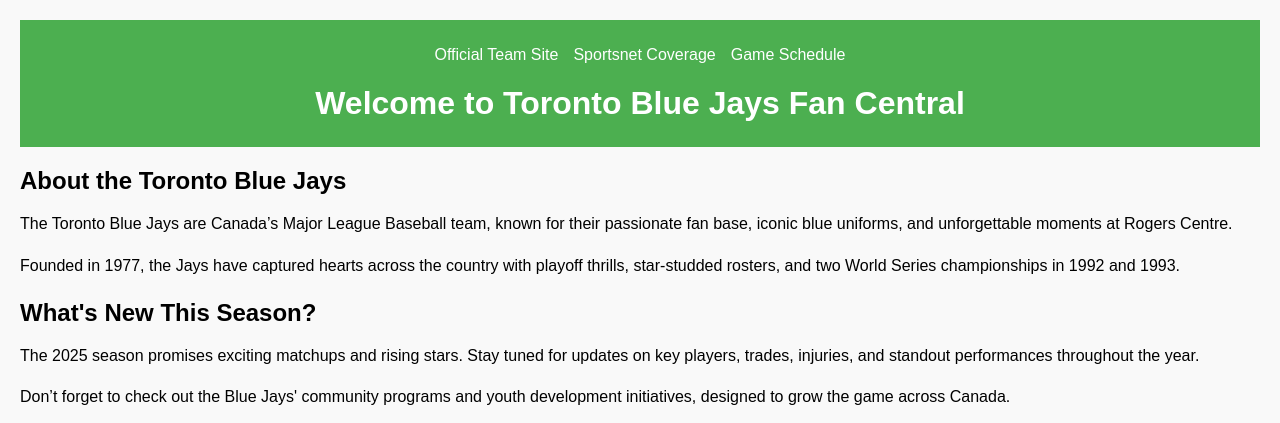
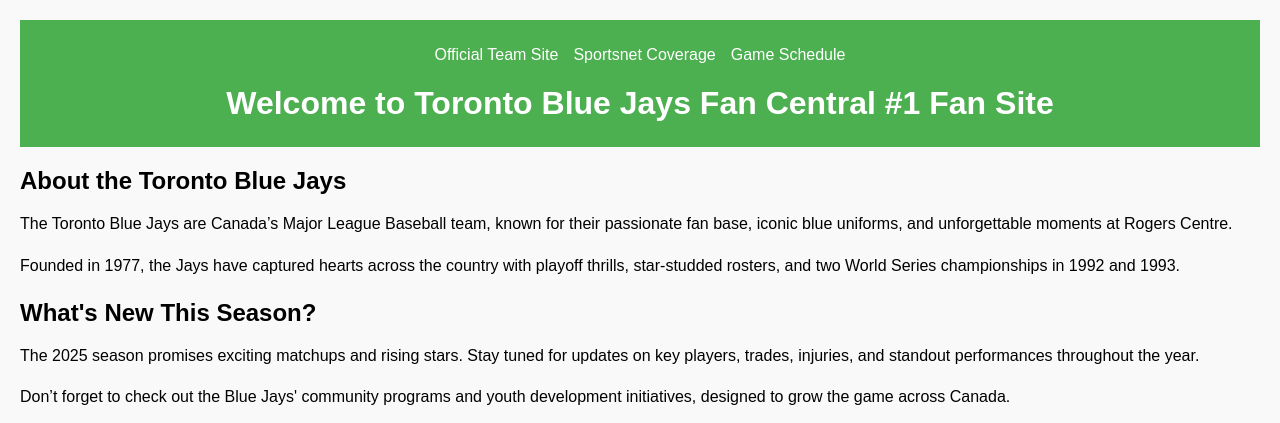
Before and after one commit to profdan77/web_technologies_p4, a plain HTML site: page root/index.html in a window 1280 px wide. Shown: the top 423 px of the page. Drawn offline with Linux system fonts and the light colour scheme.

Commit message:
Changes to H1 Element

```diff
--- a/root/index.html
+++ b/root/index.html
@@ -18,7 +18,7 @@
         <li><a href="https://www.mlb.com/bluejays/schedule" target="_blank">Game Schedule</a></li>
       </ul>
     </nav>
-    <h1>Welcome to Toronto Blue Jays Fan Central</h1>
+    <h1>Welcome to Toronto Blue Jays Fan Central #1 Fan Site</h1>
   </header>
   <main>
     <h2>About the Toronto Blue Jays</h2>
```
